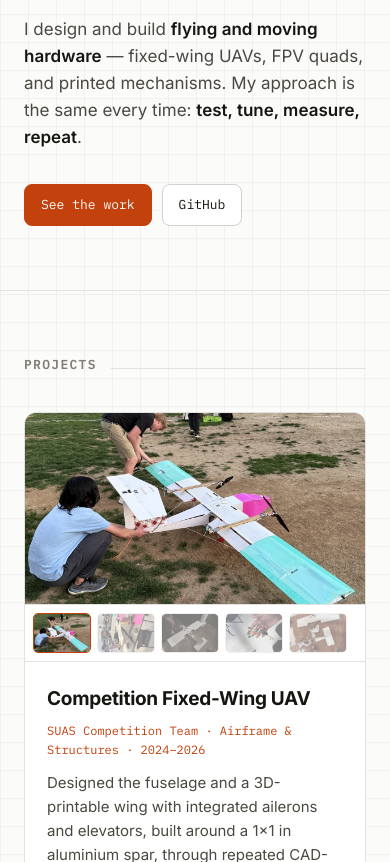
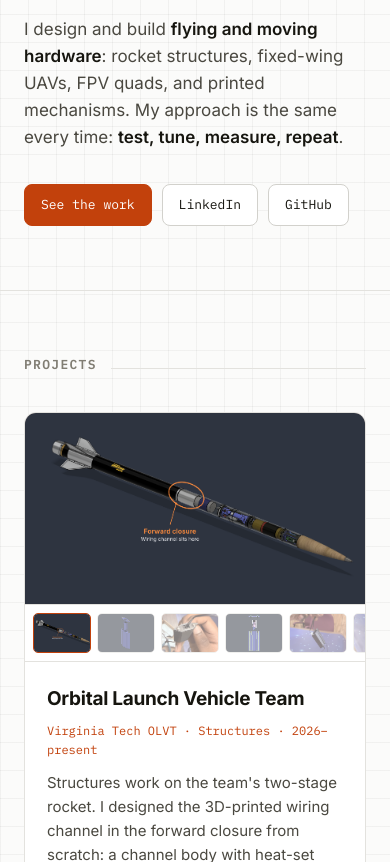
Before and after one commit to Amil-3d/Amil-3d.github.io, a plain HTML site: page index.html in a window 390 px wide. Shown: the part 238-1100 px from the top of the page. Drawn offline with Linux system fonts and the light colour scheme.

Commit message:
Add OLVT card, contact details, and copy updates
- New featured OLVT card with forward closure wiring channel renders and photos
- SUAS role updated to Captain, Mechanical & Systems Lead
- Rewrote 3D-printed RC plane and FPV quad blurbs
- Hero line and meta description now include rocket structures
- Added LinkedIn (hero + contact) and phone number to contact

Co-Authored-By: Claude Opus 5.5 <noreply@anthropic.com>
Claude-Session: https://claude.ai/code/session_01FHpVP2D6XUo4JyUfQw1Ggm

```diff
--- a/index.html
+++ b/index.html
@@ -4,9 +4,9 @@
 <meta charset="utf-8">
 <meta name="viewport" content="width=device-width, initial-scale=1">
 <title>Amil Dhookie — Mechanical Engineering</title>
-<meta name="description" content="Mechanical engineering portfolio of Amil Dhookie — UAV systems, FPV drones, 3D printing, and design for manufacture.">
+<meta name="description" content="Mechanical engineering portfolio of Amil Dhookie — rocket structures, UAV systems, FPV drones, 3D printing, and design for manufacture.">
 <meta property="og:title" content="Amil Dhookie — Mechanical Engineering">
-<meta property="og:description" content="UAV systems, FPV drones, 3D printing, and design for manufacture.">
+<meta property="og:description" content="Rocket structures, UAV systems, FPV drones, 3D printing, and design for manufacture.">
 <meta property="og:type" content="website">
 <meta property="og:image" content="img/printed-rc-plane/printed-rc-plane-01-printed-plane-assembled.jpg">
 <link rel="preconnect" href="https://fonts.googleapis.com">
@@ -188,9 +188,10 @@ footer{padding:40px 0 56px;font-family:var(--mono);font-size:12px;color:var(--in
   <div class="wrap">
     <div class="tag">Mechanical Engineering · Virginia Tech</div>
     <h1>Amil Dhookie</h1>
-    <p class="lede">I design and build <strong>flying and moving hardware</strong> — fixed-wing UAVs, FPV quads, and printed mechanisms. My approach is the same every time: <strong>test, tune, measure, repeat</strong>.</p>
+    <p class="lede">I design and build <strong>flying and moving hardware</strong>: rocket structures, fixed-wing UAVs, FPV quads, and printed mechanisms. My approach is the same every time: <strong>test, tune, measure, repeat</strong>.</p>
     <div class="cta">
       <a class="btn pri" href="#work">See the work</a>
+      <a class="btn" href="https://www.linkedin.com/in/amildhookie">LinkedIn</a>
       <a class="btn" href="https://github.com/Amil-3d">GitHub</a>
     </div>
   </div>
@@ -225,6 +226,8 @@ footer{padding:40px 0 56px;font-family:var(--mono);font-size:12px;color:var(--in
     <div class="shead"><h2>Contact</h2><div class="rule"></div></div>
     <div class="contact-row">
       <a class="btn pri" href="mailto:amild@vt.edu">amild@vt.edu</a>
+      <a class="btn" href="tel:+16098448468">(609) 844-8468</a>
+      <a class="btn" href="https://www.linkedin.com/in/amildhookie">LinkedIn</a>
       <a class="btn" href="https://github.com/Amil-3d">GitHub</a>
     </div>
   </div>
--- a/projects.json
+++ b/projects.json
@@ -1,7 +1,23 @@
 [
   {
+    "title": "Orbital Launch Vehicle Team",
+    "role": "Virginia Tech OLVT · Structures · 2026–present",
+    "featured": true,
+    "summary": "Structures work on the team's two-stage rocket. I designed the 3D-printed wiring channel in the forward closure from scratch: a channel body with heat-set threaded inserts, a removable insert that holds the Molex connectors, and a screw-down plate. The connectors let the motor section and the flash bay separate so the drogue chute can deploy at apogee, and the main design challenge was making sure the parachute couldn't catch on the connectors or the channel itself. I also refined the sustainer and booster bulkheads for tolerancing and friction fits, laser cut bulkheads, wet sanded carbon fiber body tubes, and helped with general assembly.",
+    "images": [
+      { "src": "img/olvt/olvt-00-sustainer-forward-closure.png", "alt": "CAD render of the full sustainer with the forward closure circled, just ahead of the motor casing, where the wiring channel sits" },
+      { "src": "img/olvt/olvt-01-wiring-channel-exploded.png", "alt": "Exploded CAD view of the forward closure wiring channel: screw-down plate, Molex connector insert, and channel body with heat-set inserts" },
+      { "src": "img/olvt/olvt-03-wiring-channel-printed-closeup.jpg", "alt": "Printed wiring channel with the screw-down plate fastened and the Molex connector seated in its opening" },
+      { "src": "img/olvt/olvt-02-wiring-channel-section.png", "alt": "Section view of the wiring channel showing the Molex connector seated in its insert and the heat-set inserts in the channel body" },
+      { "src": "img/olvt/olvt-04-wiring-channel-printed-wired.jpg", "alt": "Printed wiring channel assembled and wired, held up in the OLVT bay" },
+      { "src": "img/olvt/olvt-05-wiring-channel-printed-hand.jpg", "alt": "Assembled wiring channel in hand with leads running out both ends" }
+    ],
+    "tags": ["Design for print", "Recovery systems", "Tolerancing", "Composites", "Laser cutting", "Assembly"],
+    "link": ""
+  },
+  {
     "title": "Competition Fixed-Wing UAV",
-    "role": "SUAS Competition Team · Airframe & Structures · 2024–2026",
+    "role": "SUAS Competition Team · Captain, Mechanical & Systems Lead · 2024–2026",
     "featured": true,
     "summary": "Designed the fuselage and a 3D-printable wing with integrated ailerons and elevators, built around a 1×1 in aluminium spar, through repeated CAD-and-test iterations.",
     "images": [
@@ -18,7 +34,7 @@
     "title": "3D-Printed RC Plane",
     "role": "Personal Project · 2025–2026",
     "featured": true,
-    "summary": "End of year physics project where I mastered servo motors and control surfaces.",
+    "summary": "My end of year physics project with a partner: a fully 3D printed plane with a high wing, twin tail booms and a V-tail, with internal lattice ribbing to keep the printed parts light. This is where I really learned servos and control surfaces, from laying out the servo bays to setting up the control horns, and it flew.",
     "images": [
       { "src": "img/printed-rc-plane/printed-rc-plane-01-printed-plane-assembled.jpg", "alt": "Fully assembled 3D printed RC plane with high wing, twin tail booms and V-tail" },
       { "src": "img/printed-rc-plane/printed-rc-plane-03-printed-plane-wing-panel.jpg", "alt": "Full printed wing panel laid out with servo bays and control horns wired" },
@@ -36,7 +52,7 @@
   {
     "title": "FPV Quadcopter Builds",
     "role": "Personal Project · 2024–2026",
-    "summary": "Freestyle 5 inch prop drone.",
+    "summary": "Freestyle 5 inch quads built from the frame up. I soldered the flight controller stack and power leads, set up the ELRS radio link and FPV camera, and tuned the flight behavior in Betaflight.",
     "images": [
       { "src": "img/fpv-quads/fpv-quads-01-quad-lumenier-assembled.jpg", "alt": "Assembled 5 inch FPV quad on the bench, powered up with status LEDs lit" },
       { "src": "img/fpv-quads/fpv-quads-02-quad-in-hand.jpg", "alt": "5 inch quad held in hand showing the FPV camera in a purple mount and the FC stack" },
```
Also changed, not shown: img/olvt/olvt-00-sustainer-forward-closure.png (added), img/olvt/olvt-01-wiring-channel-exploded.png (added), img/olvt/olvt-02-wiring-channel-section.png (added), img/olvt/olvt-03-wiring-channel-printed-closeup.jpg (added), img/olvt/olvt-04-wiring-channel-printed-wired.jpg (added), img/olvt/olvt-05-wiring-channel-printed-hand.jpg (added).
